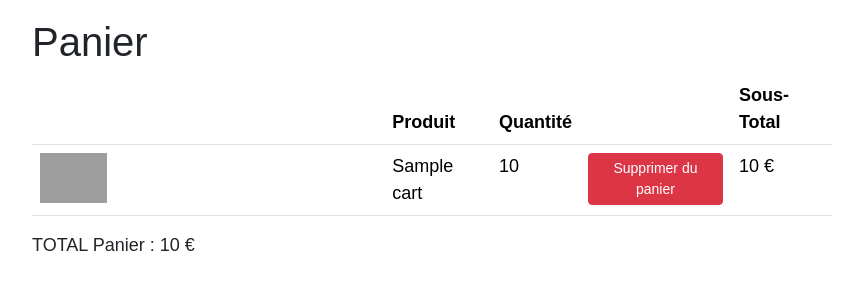
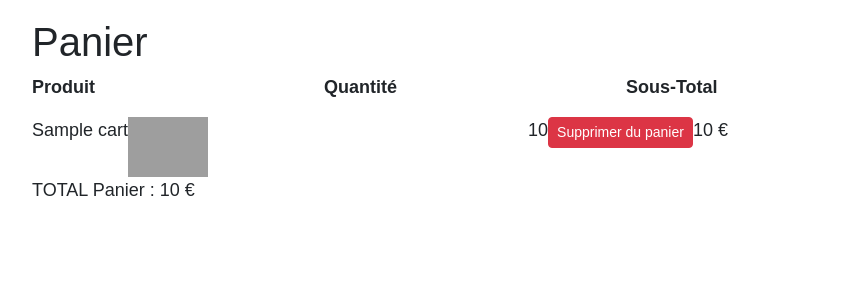
Before and after one commit to Alker51/shopping_demo, a Symfony app: template templates/cart/index.html.twig in a window 1280 px wide. Shown: the part 56-356 px from the top of the page, without its empty margins (208-1071 px from the left). Run offline with Twig, Linux system fonts and the light colour scheme; the template is opened without the code that fills it: most values are stand-ins (such as "Sample title", 1, 10 or a date in 2020); some libraries are stand-ins or nearby versions; grey boxes are pictures that could not be loaded.

Commit message:
:lipstick: MODIF Mise en forme du cart
Changement de mise en forme, test avec div.

```diff
--- a/public/styles/cartStyle.css
+++ b/public/styles/cartStyle.css
@@ -1,5 +1,27 @@
 img#productImage {
     width : 20%
+}
+
+div#cartHeader {
+    display: flex;
+    flex-direction: row;
+    justify-content: space-between;
+    font-weight: bold;
+    width: 100%;
+}
+
+div#cartHeader > p {
+    flex-grow: 1;
+}
+
+div#productImage{
+    width: fit-content;
+    height : fit-content;
+}
+
+div#cartProduct {
+    display: flex;
+    flex-direction: row;
 }
 
 td#tdImage {
--- a/templates/cart/index.html.twig
+++ b/templates/cart/index.html.twig
@@ -16,28 +16,26 @@
     <h1>Panier</h1>
 
     {% if cart is not empty %}
-    <table class="table table-responsive">
-        <thead>
-        <tr>
-            <th></th>
-            <th>Produit</th>
-            <th>Quantité</th>
-            <th></th>
-            <th>Sous-Total</th>
-        </tr>
-        </thead>
-        <tbody>
+    <div class="Cart">
+        <div id="cartHeader">
+            <p>Produit</p>
+            <p></p>
+            <p>Quantité</p>
+            <p></p>
+            <p>Sous-Total</p>
+        </div>
+        <div id="cartDetail">
     {% for idProduct, productInfo in cart %}
-            <tr>
-                <td id="tdImage"><img id="productImage" src="{{ productInfo.pics }}" alt="{{ productInfo.name }}"/></td>
-                <td>{{ productInfo.name }}</td>
-                <td>{{ productInfo.qty }}</td>
-                <td><a href="#"><button type="button" class="btn btn-danger btn-sm">Supprimer du panier</button></a></td>
-                <td>{{ productInfo.total }} &euro;</td>
-            </tr>
+            <div id="cartProduct">
+                <div id="productInfo">{{ productInfo.name }}</div>
+                <div id="productInfo"><img id="productImage" src="{{ productInfo.pics }}" alt="{{ productInfo.name }}"/></div>
+                <div id="productInfo">{{ productInfo.qty }}</div>
+                <div id="productInfo"><a href="#"><button type="button" class="btn btn-danger btn-sm">Supprimer du panier</button></a></div>
+                <div id="productInfo">{{ productInfo.total }} &euro;</div>
+            </div>
     {% endfor %}
-        </tbody>
-    </table>
+        </div>
+    </div>
 
         <div>TOTAL Panier : {{ total }} &euro;</div>
     {% else %}
```
